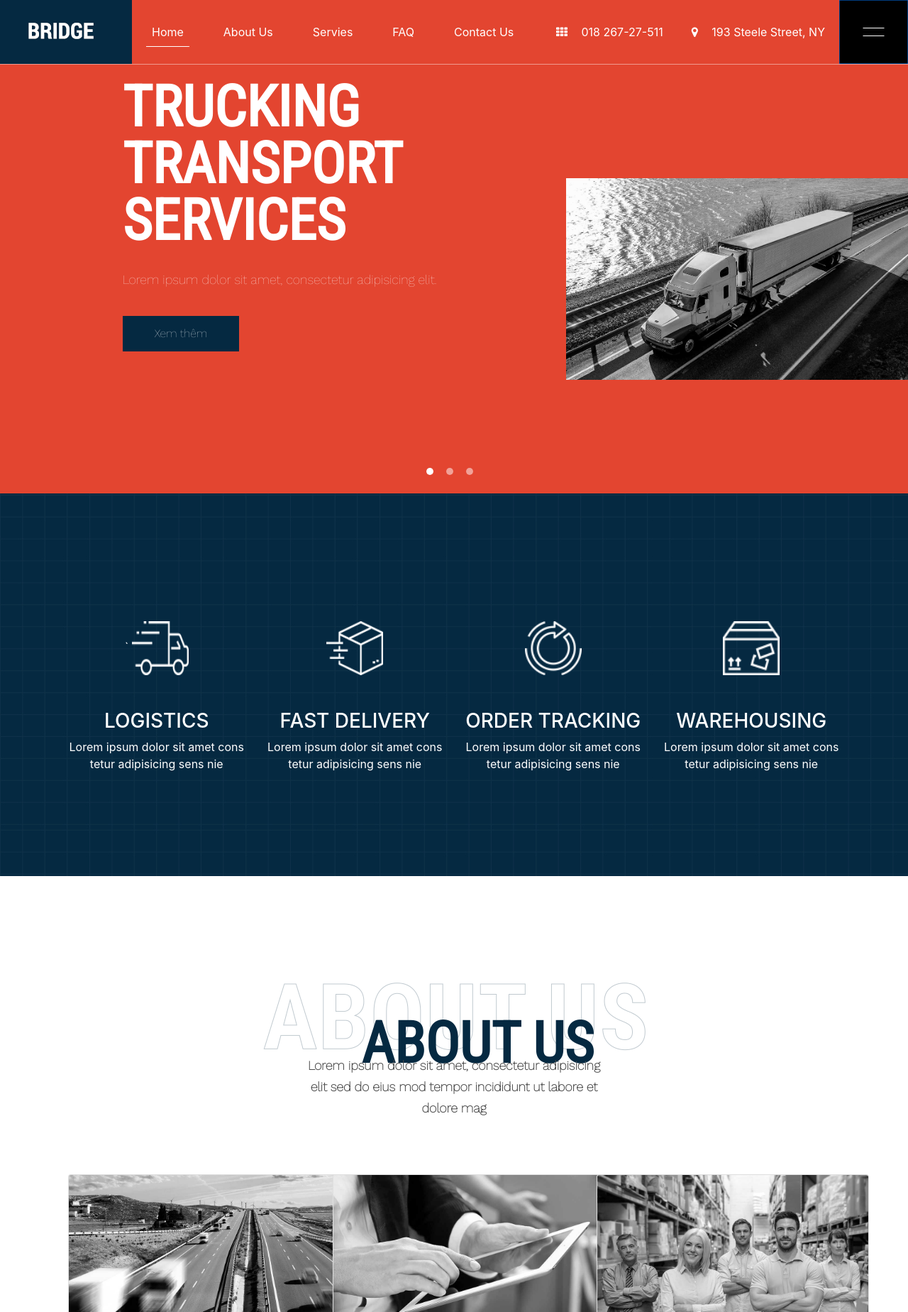
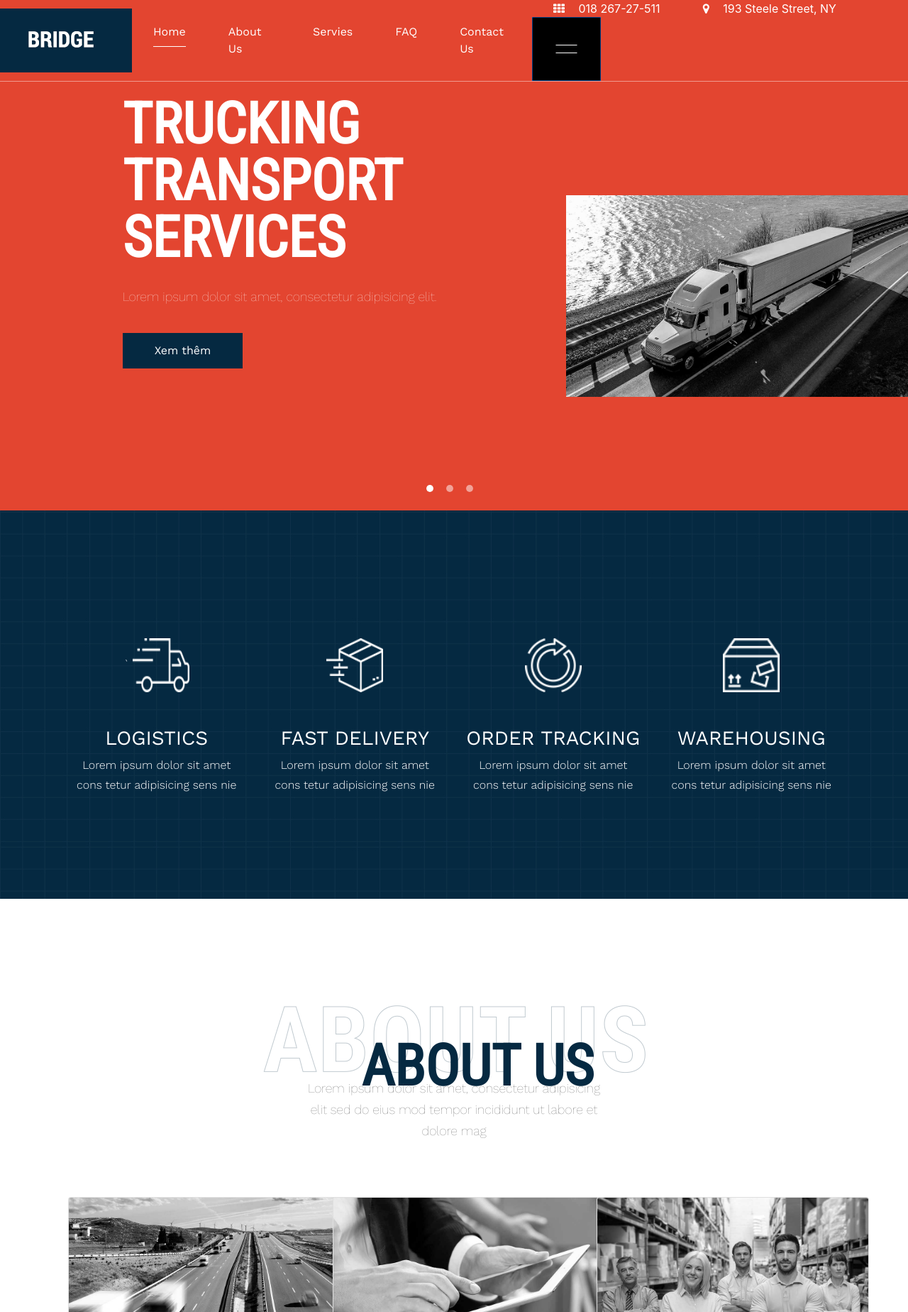
Before and after one commit to bactvk/website_template, a PHP site: page / in a window 1280 px wide. Shown: the top 1848 px of the page at 71% size. Run offline with PHP 8.4, Linux system fonts and the light colour scheme.

Commit message:
ahihi do ngoc

```diff
--- a/index.html
+++ b/index.html
@@ -13,7 +13,7 @@
     <link rel="stylesheet" type="text/css" href="https://stackpath.bootstrapcdn.com/font-awesome/4.7.0/css/font-awesome.min.css">
     <link href="https://fonts.googleapis.com/css2?family=Roboto+Condensed&family=Roboto:wght@300&family=Work+Sans:wght@100&display=swap" rel="stylesheet">
 
-    <link href="https://fonts.googleapis.com/css2?family=Roboto:wght@300&family=Work+Sans:wght@100&display=swap" rel="stylesheet">
+    <link href="https://fonts.googleapis.com/css2?family=Work+Sans:wght@100;200;300;400&display=swap" rel="stylesheet">
     <link rel="stylesheet" type="text/css" href="public/css/main.css">
     <link rel="stylesheet" type="text/css" href="public/css/style.css">
 
@@ -145,7 +145,7 @@
           `        <img src="public/images/box/icon-1.png">
                 </div>
                 <h3>LOGISTICS</h3>
-                <p>
+                <p class="service_text">
                   Lorem ipsum dolor sit amet cons tetur adipisicing sens nie
                 </p>
             </div>
@@ -154,7 +154,7 @@
                   <img src="public/images/box/icon-2.png">
                 </div>
                 <h3>FAST DELIVERY</h3>
-                <p>
+                <p class="service_text">
                   Lorem ipsum dolor sit amet cons tetur adipisicing sens nie
                 </p>
             </div>
@@ -163,7 +163,7 @@
                   <img src="public/images/box/icon-3.png">
                 </div>
                 <h3>ORDER TRACKING</h3>
-                <p>
+                <p class="service_text">
                   Lorem ipsum dolor sit amet cons tetur adipisicing sens nie
                 </p>
             </div>
@@ -172,7 +172,7 @@
                   <img src="public/images/box/icon-4.png">
                 </div>
                 <h3>WAREHOUSING</h3>
-                <p>
+                <p class="service_text">
                   Lorem ipsum dolor sit amet cons tetur adipisicing sens nie
                 </p>
             </div>
--- a/public/css/main.css
+++ b/public/css/main.css
@@ -32,6 +32,21 @@
           padding: 180px 150px 0px 150px;
       }
 
+
+.navbar-expand-lg .navbar-nav .nav-link {
+    padding-right: 0;
+    padding-left: 0;
+}
+a.nav-link {
+    color: #fff;
+    font-family: 'Work Sans', sans-serif;
+    font-size: 16px;
+    font-style: normal;
+    font-weight: 400;
+    letter-spacing: 0;
+    text-transform: capitalize;
+}
+
 .section_boxed_footer {
     line-height: 28px;
     font-style: normal;
--- a/public/css/style.css
+++ b/public/css/style.css
@@ -15,7 +15,7 @@
 }
 
 .menu_bar li {
-    padding:0px 20px;
+    padding:0px 30px;
 }
 .menu_bar li a {
     color: white !important;
@@ -55,18 +55,17 @@
     padding-bottom: 20px;
 }
 .carousel-item-custom .carousel-caption p{
-	font-family: "Work Sans";
+    font-family: "Work Sans";
     visibility: visible;
     text-align: left;
     line-height: 30px;
     letter-spacing: 0px;
-    font-weight: 500;
+    font-weight: 100;
     font-size: 18px;
     color: rgb(255, 255, 255);
     text-decoration: none;
     white-space: normal;
     width: 445px;
-
     padding-bottom: 20px;
 }
 .carousel-item-custom .carousel-caption button{
@@ -149,7 +148,7 @@
     font-size: 18px;
     line-height: 30px;
     font-style: normal;
-    font-weight: 600;
+    font-weight: 100;
     letter-spacing: 0px;
     text-transform: none;
     width: 40%;
@@ -250,9 +249,9 @@
     color: #4d4d4d;
     font-family: 'Work Sans', sans-serif;
     font-size: 18px;
-    line-height: 30px;
+    line-height: 28px;
     font-style: normal;
-    font-weight: 600;
+    font-weight: 300;
     letter-spacing: 0px;
     text-transform: none;
     width: 40%;
@@ -475,6 +474,7 @@
     width: 360px;
     height: auto;
     transform: rotate(0deg);
+}
 img.menu_bar_logo {
     z-index: 10;
 }
@@ -486,6 +486,21 @@ img.menu_bar_logo {
     width: 235px;
 }
 
+p.card-text {
+    font-family: 'Work Sans', sans-serif;
+    font-size: 16px;
+    line-height: 28px;
+    font-style: normal;
+    font-weight: 300;
+}
+
+p.service_text {
+    font-family: 'Work Sans', sans-serif;
+    font-size: 16px;
+    line-height: 28px;
+    font-style: normal;
+    font-weight: 300;
+}
 
 /*footer*/
 .section_boxed_footer h5{
@@ -518,6 +533,7 @@ img.menu_bar_logo {
     .side_menu_button {
         display: none;
     }
+
 }
 
 
```
